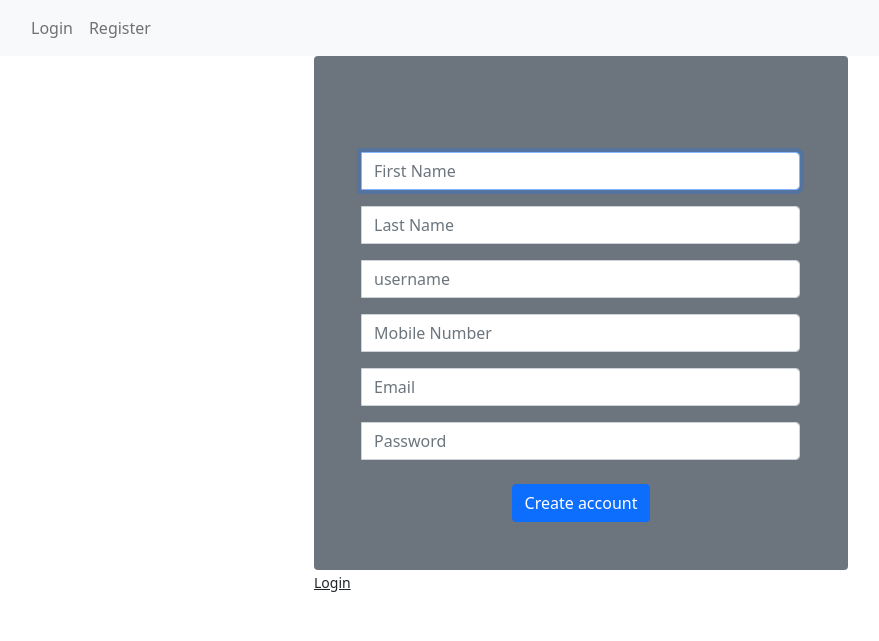
After one commit to rishank-shah/django-ecommerce, a Django app: page /authentication/register/ in a window 1280 px wide. The commit adds this page. Shown: the top 641 px of the page, without its empty margins (59-938 px from the left). Run offline with Django 3.2, Linux system fonts and the light colour scheme.

Commit message:
auth app backend done

```diff
--- a/authapp/urls.py
+++ b/authapp/urls.py
@@ -1,9 +1,12 @@
 from django.urls import path
-from . import views
-
-app_name = "authapp"
+from .views import Registration,Login,Logout,Verification
+from django.views.generic import TemplateView
+from django.contrib.auth.decorators import login_required
 
 urlpatterns = [
-    path('signup/', views.signupuser, name='signupuser'),
-    path('user_login/',views.user_login,name='user_login')
+    path('register/',Registration.as_view(),name = 'register'),
+    path('login/', Login.as_view(), name="login"),
+    path('activate-account/<uidb64>/<token>',Verification.as_view(),name = 'activate'),
+    path('logout', Logout.as_view(), name="logout"),
+    path('index/',login_required(TemplateView.as_view(template_name="authapp/index.html"),login_url='login'),name="index")
 ]
--- a/authapp/views.py
+++ b/authapp/views.py
@@ -1,93 +1,126 @@
 from django.shortcuts import render,redirect
-from django.contrib.auth.forms import UserCreationForm, AuthenticationForm
+from django.views import View
 from django.contrib.auth.models import User
-from django.contrib.auth import login,logout, authenticate
-from .forms import UserForm, UserProfileInfoForm
-from django.contrib.auth.decorators import login_required
 from django.contrib import messages
-from django.core.mail import EmailMessage
-import threading
+from django.contrib import auth
+from django.utils.encoding import force_text
+from django.utils.http import urlsafe_base64_decode
+from .utils import email_register,account_activation_token
+from .models import UserProfileInfo
 
-# Create your views here.
-def index(request):
-    return render(request, 'authapp/index.html')
+class Registration(View):
 
-@login_required
-def user_logout(request):
-    logout(request)
-    return redirect('index')
+    def get(self,request):
+        return render(request,'authapp/register.html')
 
-def signupuser(request):
-    if request.method == 'POST':
-        form = UserForm(data=request.POST)
-        profile_form = UserProfileInfoForm(data=request.POST)
+    def post(self,request):
+        username = request.POST.get('username','')
+        email = request.POST.get('email_1','')
+        password = request.POST.get('password','')
+        phone_number = request.POST.get('mobile_no','')
+        first_name = request.POST.get('f_name','')
+        last_name = request.POST.get('l_name','')
 
-        if form.is_valid() and profile_form.is_valid():
-            user = form.save()
-            user.set_password(user.password)
-            user.save()
+        context = {
+            "username":username,
+            "email":email,
+            "last_name":last_name,
+            "first_name":first_name,
+            "phone_number":phone_number
+        }
 
-            profile = profile_form.save(commit=False)
-            profile.user = user
+        list_context = list(context.values())
+        if '' in list_context:
+            messages.error(request,"All Fields are required")
+            return render(request,'authapp/register.html',context=context)
 
-            if 'profile_pic' in request.FILES:
-                profile.profile_pic = request.FILES['profile_pic']
+        if not User.objects.filter(username=username).exists():
+            if  not User.objects.filter(email=email).exists():
+                if len(password) < 6:
+                    messages.error(request,'Password is too short')
+                    return render(request,'authapp/register.html',context=context)
 
-            profile.save()
-            messages.success(request,"Registered Succesfully. Check Email for confirmation")
-            # EmailThread(email).start()
-            login(request,user)
-            return redirect('index')
-
-        else:
-            print(form.errors,profile_form.errors)
-
-    else:
-        form = UserForm()
-        profile_form = UserProfileInfoForm()
-
-    return render(request, 'authapp/signupuser.html',{'form':form, 'profile_form':profile_form})
-
-def user_login (request):
-    if request.method == 'POST':
-        user = authenticate(username=request.POST['username'], password=request.POST['password'])
-
-        if user:
-            if user.is_active:
-                login(request,user)
-                # email = User.objects.get(username=username).email
-                #
-				# 	email_subject = 'You Logged into your Portal account'
-				# 	email_body = "If you think someone else logged in. Please contact support or reset your password.\n\nYou are receving this message because you have enabled login email notifications in portal settings. If you don't want to recieve such emails in future please turn the login email notifications off in settings."
-				# 	fromEmail = 'noreply@exam.com'
-				# 	email = EmailMessage(
-				# 		email_subject,
-				# 		email_body,
-				# 		fromEmail,
-				# 		[email],
-				# 	)
+                user = User.objects.create_user(username=username,email=email,first_name=first_name,last_name=last_name)
+                user.set_password(password)
+                user.is_active = False
+                user.save()
+                UserProfileInfo.objects.create(user=user,phone_number=phone_number).save()
+                email_register(request,user,email)
+                messages.success(request,'Account Created Succesfully. Please Confirm Email')
                 return redirect('index')
             else:
-                messages.error(request,'Account not Activated')
-                return render(request,'authapp/loginuser.html', {'form':AuthenticationForm(), 'error':'Account not Activated.'})
+                messages.error(request,'Email Already exists')
+                return render(request,'authapp/register.html',context=context)
         else:
-            messages.error(request,"Invalid Login Details!")
-            return render(request,'authapp/loginuser.html', {'form':AuthenticationForm(), 'error':'Invalid Login Details!'})
-    else:
-        messages.error(request,'Please fill all fields')
-        return render(request,'authapp/loginuser.html', {'form':AuthenticationForm()})
+            messages.error(request,'Username Already exists')
+            return render(request,'authapp/register.html',context=context)
 
-class EmailThread(threading.Thread):
-	def __init__(self,email):
-		self.email = email
-		threading.Thread.__init__(self)
+class Login(View):
+
+    def get(self,request):
+        return render(request,'authapp/login.html')
+
+    def post(self,request):
+        username = request.POST.get('username','')
+        password = request.POST.get('password','')
+
+        context = {
+            "username":username,
+        }
+
+        if username == '':
+            messages.error(request,"Please Enter username")
+            return render(request,'authapp/login.html',context=context)
+
+        if password == '':
+            messages.error(request,"Please Enter Password")
+            return render(request,'authapp/login.html',context=context)
+
+        if username and password:
+            user = auth.authenticate(username=username,password=password)
+
+            if user:
+                if not user.is_active:
+                    messages.error(request,'Please Activate Account.')
+                    return render(request,'authapp/login.html',context=context)
+                elif user.is_active:
+                    auth.login(request,user)
+                    messages.success(request,"Welcome, "+ user.username + ". You are now logged in.")
+                    return redirect('index')
+            else:
+                messages.error(request,'Invalid credentials')
+                return render(request,'authapp/login.html',context=context)
+        else:
+            messages.error(request,'Something went wrong.')
+            return render(request,'authapp/login.html',context=context)
 
 
-	def run(self):
-		self.email.send(fail_silently = False)
+
+class Logout(View):
+	def post(self,request):
+		auth.logout(request)
+		messages.success(request,'Logged Out')
+		return redirect('login')
 
 
-# def password_rest(request):
-#     user = User.objects.get(username='john')
-#     user.set_password('new password')
-#     user.save()
+class Verification(View):
+
+	def get(self,request,uidb64,token):
+
+		try:
+			id = force_text(urlsafe_base64_decode(uidb64))
+			user = User.objects.get(pk=id)
+
+			if not account_activation_token.check_token(user,token):
+				messages.error(request,'Already Activated')
+				return redirect('login')
+
+			if user.is_active:
+				return redirect('login')
+			user.is_active = True
+			user.save()
+			messages.success(request,'Account activated Sucessfully')
+			return redirect('login')
+		except Exception as e:
+			raise e
+		return redirect('login')
--- a/ecommerce_project/urls.py
+++ b/ecommerce_project/urls.py
@@ -17,13 +17,10 @@ from django.contrib import admin
 from django.urls import path,include
 from django.conf.urls.static import static
 from django.conf import settings
-from authapp import views
 
 urlpatterns = [
     path('admin/', admin.site.urls),
-    path('', views.index, name='index'),
-    path('home/', include('authapp.urls')),
-    path('logout/',views.user_logout,name='user_logout')
+    path('authentication/', include('authapp.urls'))
 ]
 
 urlpatterns += static(settings.MEDIA_URL, document_root=settings.MEDIA_ROOT)
--- a/templates/authapp/base.html
+++ b/templates/authapp/base.html
@@ -9,20 +9,16 @@
     <nav class="navbar navbar-expand-lg navbar-light bg-light">
       <div class="container">
         <ul class='nav navbar-nav'>
-          <li> <a class="navbar-brand" href="{% url 'index' %}">Home</a> </li>
-          <li class="nav-item"> <a class="nav-link" href="{% url 'admin:index' %}">Admin</a> </li>
-
           {% if user.is_authenticated %}
-          <li class="nav-item"> <a class="nav-link" href="{% url 'user_logout' %}">Logout</a> </li>
+          <li class="nav-item"><form method="POST" action = "{% url 'logout' %}">{% csrf_token %}<button class="nav-link" type="submit">Logout</button></form> </li>
           {% else %}
-          <li class="nav-item"> <a class="nav-link" href="{% url 'authapp:signupuser' %}">SignUp</a> </li>
-          <li class="nav-item"> <a class="nav-link" href="{% url 'authapp:user_login' %}">Login</a> </li>
+          <li class="nav-item"> <a class="nav-link" href="{% url 'login' %}">Login</a> </li>
+          <li class="nav-item"> <a class="nav-link" href="{% url 'register' %}">Register</a> </li>
           {% endif %}
         </ul>
       </div>
     </nav>
     <div class="container">
-      {% load static %}
       {% block content %}
       {% endblock %}
     </div>
--- /dev/null
+++ b/templates/authapp/register.html
@@ -0,0 +1,41 @@
+{% extends "authapp/base.html" %}
+{% load static %}
+{% block title_main %}Register{% endblock %}
+{% block content %}
+<div class="container mt--8 pb-5">
+    <div class="row justify-content-center">
+        <div class="col-lg-6 col-md-8">
+            <div class="card bg-secondary border-0">
+                <div class="card-body px-lg-5 py-lg-5">
+                    {% include "partials/_messages.html" %}
+                    <div class="text-center text-muted mb-4"><small>Register For An Account</small></div>
+                        <form action="{% url 'register' %}" method="POST">
+                            {% csrf_token %}
+                            <div class="form-group">
+                                <div class="input-group input-group-merge input-group-alternative mb-3"><div class="input-group-prepend"></div><input class="form-control" value="{{first_name}}" name="f_name" placeholder="First Name" type="text" autofocus></div>
+                            </div>
+                            <div class="form-group">
+                                <div class="input-group input-group-merge input-group-alternative mb-3"><div class="input-group-prepend"></div><input class="form-control" name="l_name" value="{{last_name}}" placeholder="Last Name" type="text"></div>
+                            </div>
+                            <div class="form-group">
+                                <div class="input-group input-group-merge input-group-alternative mb-3"><div class="input-group-prepend"></div><input class="form-control" name="username" value="{{username}}" placeholder="username" type="text"></div>
+                            </div>
+                            <div class="form-group">
+                                <div class="input-group input-group-merge input-group-alternative mb-3"><div class="input-group-prepend"></div><input class="form-control" name="mobile_no" value="{{phone_number}}" placeholder="Mobile Number" type="text"></div>
+                            </div>
+                            <div class="form-group">
+                                <div class="input-group input-group-merge input-group-alternative mb-3"><div class="input-group-prepend"></div><input class="form-control" name="email_1" value="{{email}}" placeholder="Email" type="email"></div>
+                            </div>
+                            <div class="form-group">
+                                <div class="input-group input-group-merge input-group-alternative"><div class="input-group-prepend"></div><input class="form-control" name="password" placeholder="Password" type="password"></div>
+                            </div>
+                            <div class="text-center"><button type="submit" class="btn btn-primary mt-4">Create account</button></div>
+                        </form>
+                    </div>
+                </div>
+                <div class="col-6 text-right"><a href="{% url 'login' %}" class="text-dark"><small>Login</small></a></div></div>
+            </div>
+        </div>
+    </div>
+</div>
+{% endblock  %}
--- /dev/null
+++ b/templates/partials/_messages.html
@@ -0,0 +1,8 @@
+{% load static %}
+{% if messages %}
+    <div class="messages">
+        {% for message in messages %}
+            <div {% if message.tags %} class="alert alert-sm alert-{{ message.tags }} text-center"{% endif %} style="border-radius: 25px;">{{ message }}</div>
+        {% endfor %}
+    </div>
+{% endif %}
```
Also changed, not shown: authapp/models.py (+2 -5 lines), authapp/utils.py (+30 -3 lines), templates/authapp/index.html (+16 -6 lines), templates/authapp/login.html (added, +30 -0 lines), templates/authapp/loginuser.html (deleted, +0 -23 lines), templates/authapp/reset.html (deleted, +0 -21 lines), templates/authapp/signupuser.html (deleted, +0 -14 lines), authapp/migrations/0002_auto_20210402_0940.py (added).
